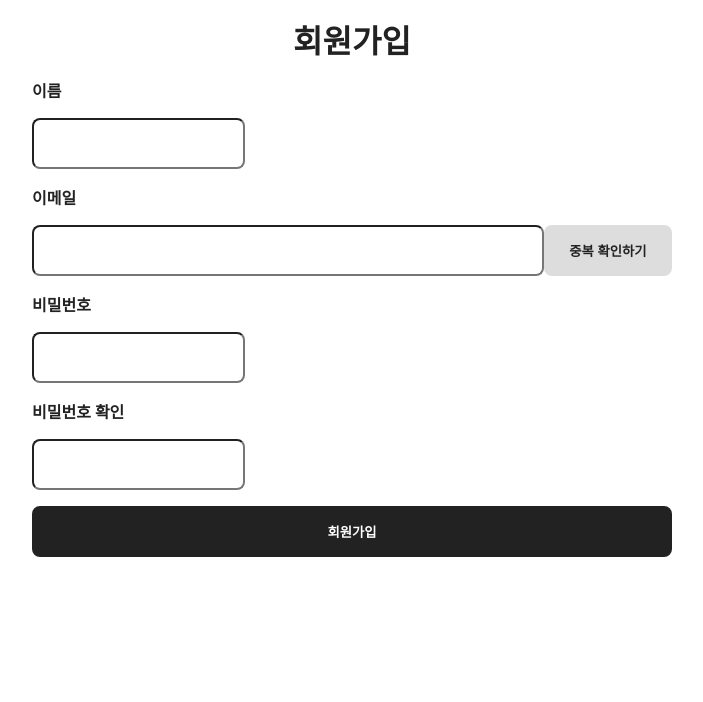
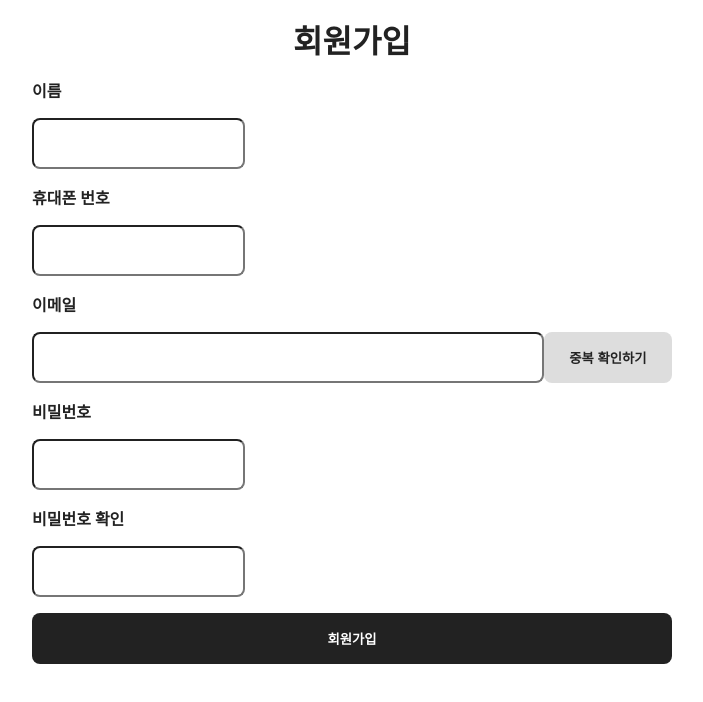
Before and after one commit to Front-CodeReview/Front-CodeReview, a React (Vite) app: page / in a window 1280 px wide. Shown: the top 702 px of the page, without its empty margins (288-991 px from the left). Built offline with nearby package versions, Linux system fonts and the light colour scheme.

Commit message:
[코드 추가] css input 타입 number일 경우 화살표 삭제

```diff
--- a/src/components/organisms/SignUpForm.tsx
+++ b/src/components/organisms/SignUpForm.tsx
@@ -112,6 +112,15 @@ const SignUpForm = (props: SignUpFormPropsType) => {
           setValue={setValue}
           watch={watch}
         />
+        <LabelText>{"휴대폰 번호"}</LabelText>
+        <Input
+          type={"number"}
+          name={"userPhoneNumber"}
+          register={register}
+          getValues={getValues}
+          setValue={setValue}
+          watch={watch}
+        />
         <LabelText>{"이메일"}</LabelText>
         <InputAndButton
           type={"button"}
--- a/src/index.css
+++ b/src/index.css
@@ -13,3 +13,9 @@ button {
   margin: 0;
   padding: 0;
 }
+
+input[type="number"]::-webkit-outer-spin-button,
+input[type="number"]::-webkit-inner-spin-button {
+  -webkit-appearance: none;
+  margin: 0;
+}
```
